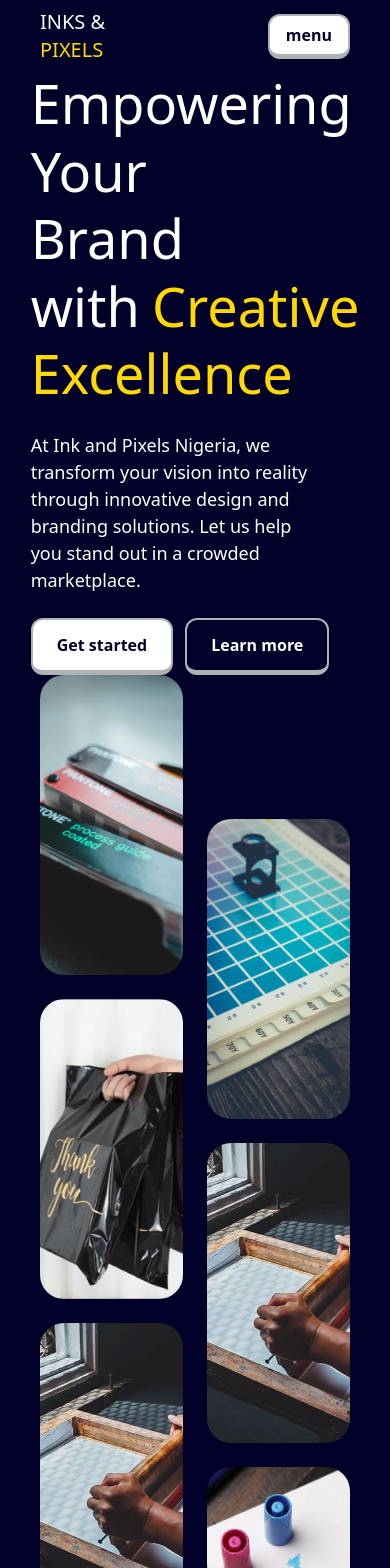
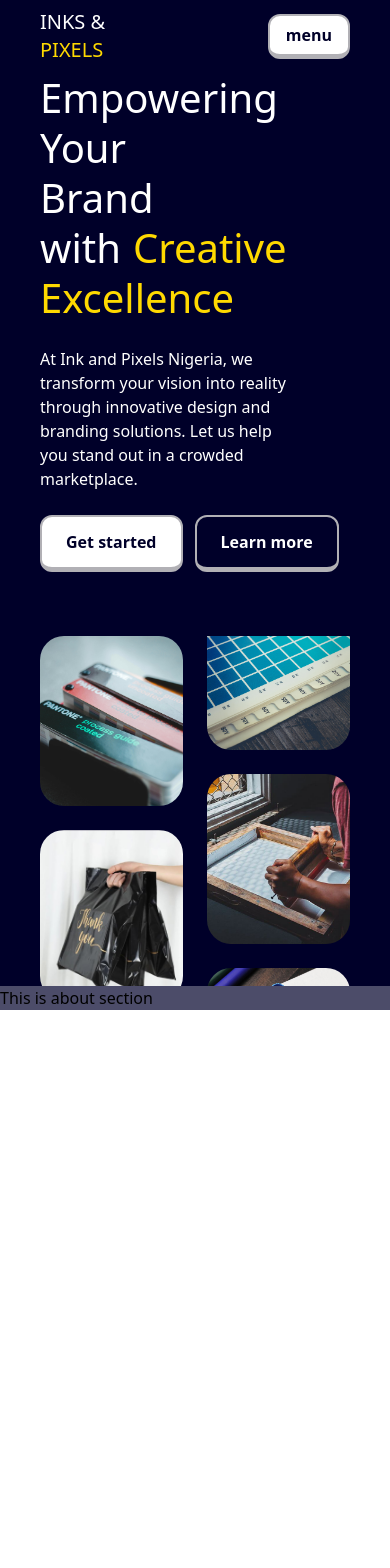
Before and after one commit to Tez-cyber/inks_pixels, a React (Vite) app: page / in a window 390 px wide. Shown: the top 1568 px of the page. After the commit the page ends 1010 px from the top, so only its background shows below. Built offline with nearby package versions, Linux system fonts and the light colour scheme.

Commit message:
Made jumboSection responsive

```diff
--- a/src/components/landing/jumbotronSection.jsx
+++ b/src/components/landing/jumbotronSection.jsx
@@ -12,19 +12,19 @@ import { Button } from '../button';
 import { Container } from '../container';
 
 export const JumbotronSection = () => {
-    const imgStyle = 'mb-6 h-[300px] w-[319.25px] rounded-3xl object-cover'
+    const imgStyle = 'mb-6 h-[170px] w-[319.25px] rounded-3xl object-cover md:h-[300px]'
 
     return (
-        <section className='bg-darkBlue w-full h-full flex items-center overflow-hidden md:h-screen'>
+        <section className='bg-darkBlue w-full h-[916.31px] flex items-center overflow-hidden md:h-screen'>
             <Container className="flex flex-col items-center w-full md:flex-row">
                 {/* ====== Description section ====== */}
-                <div className=' text-white flex flex-col gap-6 md:w-[50%]'>
-                    <h1 className="text-[54px] leading-tight md:text-[54px  ]">
+                <div className=' text-white bg-darkBlue flex flex-col gap-6 mt-[7rem] pb-[4rem] md:mt- md:w-[50%] lg:mt-0'>
+                    <h1 className="text-[40px] leading-tight md:text-[36px] lg:text-[50px]">
                         Empowering Your <br />
                         Brand with
                         <span className='ml-3 text-gold'>Creative Excellence</span>
                     </h1>
-                    <p className='text-[18px] w-[85%]'>
+                    <p className='w-[85%] md:text-[18px]'>
                         At Ink and Pixels Nigeria, we transform your vision into reality through
                         innovative design and branding solutions. Let us help you stand out in a
                         crowded marketplace.
@@ -45,7 +45,7 @@ export const JumbotronSection = () => {
                     </div>
                 </div>
                 {/* ===== Image Section */}
-                <div className='flex justify-center md:w-[50%]'>
+                <div className='flex justify-center h-[460.31px] overflow-hidden md:h-auto md:w-[50%]'>
                     <div className='grid grid-cols-2 gap-6'>
                         {/* ==== First grid ==== */}
                         <div>
@@ -60,7 +60,7 @@ export const JumbotronSection = () => {
                             </div>
                         </div>
                         {/* ==== Second grid ==== */}
-                        <div className='mt-36'>
+                        <div className='-mt-14 md:mt-36'>
                             <div className=''>
                                 <img className={`${imgStyle}`} src={gridImage5} alt="gridImage1" />
                             </div>
```
